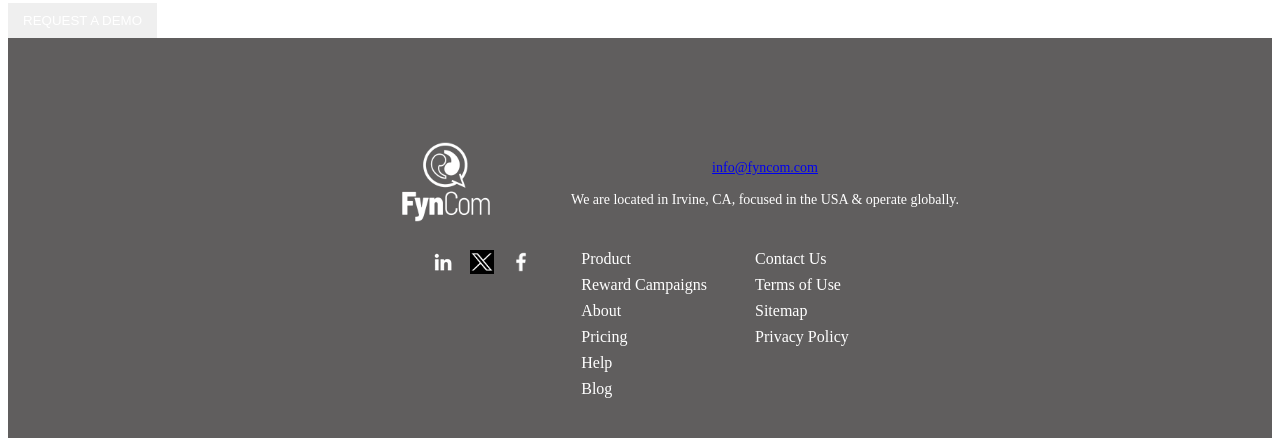
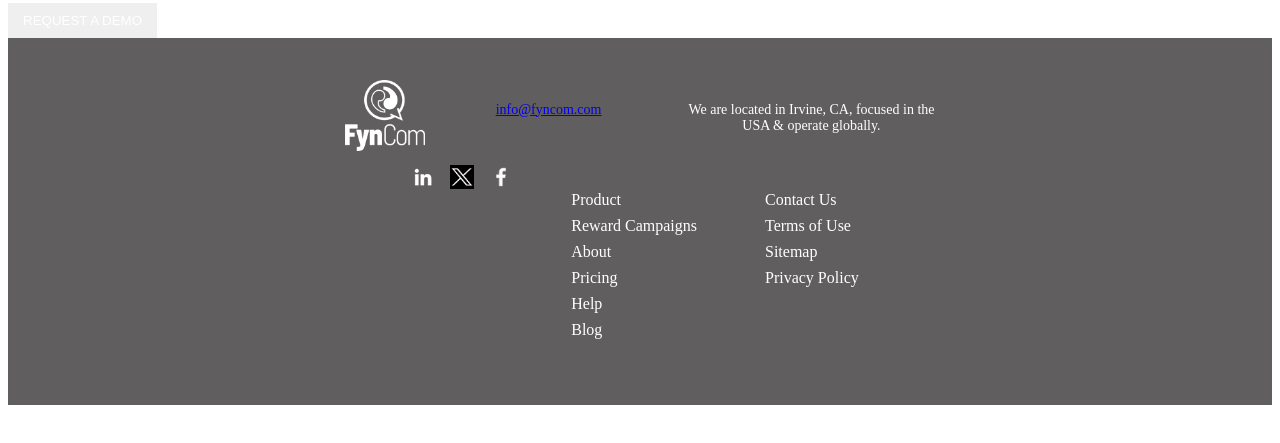
Before and after one commit to fyncom/fyncom-website, a Gatsby app: page / in a window 1280 px wide. Shown: the part 1031-1474 px from the top of the page. After the commit the page ends 1444 px from the top, so only its background shows below. Built offline with nearby package versions, Linux system fonts and the light colour scheme.

Commit message:
removing negative rem

```diff
--- a/src/components/footer.css
+++ b/src/components/footer.css
@@ -12,23 +12,25 @@ footer {
     display: flex;
     justify-content: center;
     align-items: center; /* Vertically center-align children */
-    margin: 0px 0; /* Reduce margin top and bottom */
-    margin-bottom: -3rem;  /* Adjust this value as needed */
+    padding: 10px 10px 10px 10px;
 }
 .footer-header p {
     flex: 1; /* Allow the text to take up remaining space */
     text-align: center; /* Align text to the right */
 }
 .footer-header > a > img {
-    transform: scale(0.35);
+    width: 80px;
+    height: auto;
+    /*margin-left: 0;*/
+    /*margin-right: 20px;*/
 }
 
 .info-container {
     display: flex;
-    align-items: center; /* Vertically align the logo and text */
+    /*align-items: center; !* Vertically align the logo and text *!*/
     gap: 1rem;
-    flex-direction: column; /* Stack items vertically */
-    margin: 0; /* Reset default margin */
+    justify-content: center;
+    margin: 0;
 }
 .info-container p {
     font-size: 14px;
@@ -56,8 +58,8 @@ footer {
 }
 .footer-links {
   list-style-type: none;
-  padding: 0;
-  margin: 0;
+  padding: 10px 10px 10px 10px;
+  /*margin: 0;*/
 }
 .footer-links li {
   margin-bottom: 0.5rem; /* Spacing between links */
--- a/src/components/footer.js
+++ b/src/components/footer.js
@@ -38,6 +38,7 @@ const Footer = () => {
           </a>
         </div>
         <ul className="footer-links">
+          {/*todo set this up so that only 1 is visble*/}
           <li>
             <a href="/use-cases">Product</a>
           </li>
```
